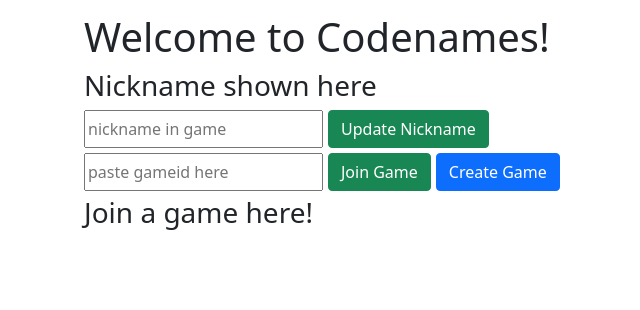
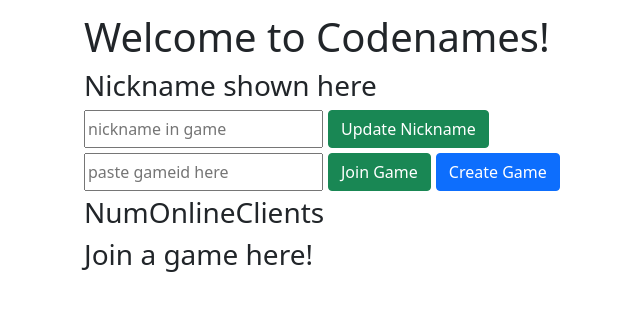
Before and after one commit to yiqingfann/codenames, a website: page index.html in a window 1280 px wide. Shown: the whole page, without its empty margins (172-812 px from the left). Drawn offline with nearby package versions, Linux system fonts and the light colour scheme.

Commit message:
feat: show num online players

```diff
--- a/index.html
+++ b/index.html
@@ -30,7 +30,8 @@
         </div>
     </div>
 
-    <div id='divOngoingGamesContainer' style="margin-top: 5px; margin-bottom: 5px;">
+    <div id='divOngoingGamesContainer' style="display: block; margin-top: 5px; margin-bottom: 5px;">
+        <h3 id='hNumOnlineClients'>NumOnlineClients</h3>
         <h3 id='hOngoingGames'>Join a game here!</h3>
         <div id='divOngoingGames'></div>
     </div>
@@ -73,6 +74,7 @@
         const divGameInfoContainer = document.getElementById('divGameInfoContainer');
         const btnUpdateNickname = document.getElementById('btnUpdateNickname');
         const txtNickname = document.getElementById('txtNickname');
+        const hNumOnlineClients = document.getElementById('hNumOnlineClients');
 
         // make requests to server
         btnCreate.addEventListener('click', e => {
@@ -149,6 +151,7 @@
             };
 
             if (response.method === 'waiting'){
+                hNumOnlineClients.innerText = "There are " + response.numOnlineClients + " palyers online!";
                 hOngoingGames.innerText = "There are " + response.gameIds.length + " games waiting for join!";
                 while (divOngoingGames.firstChild){
                     divOngoingGames.removeChild(divOngoingGames.firstChild);
--- a/index.js
+++ b/index.js
@@ -224,7 +224,8 @@
 
     const payload = {
         'method': 'waiting',
-        'gameIds': gameIds
+        'numOnlineClients': Object.keys(clients).length,
+        'gameIds': gameIds,
     }
     // TODO: performance issue, only braodcast to clients not in game
     Object.values(clients).forEach(v => {
```
